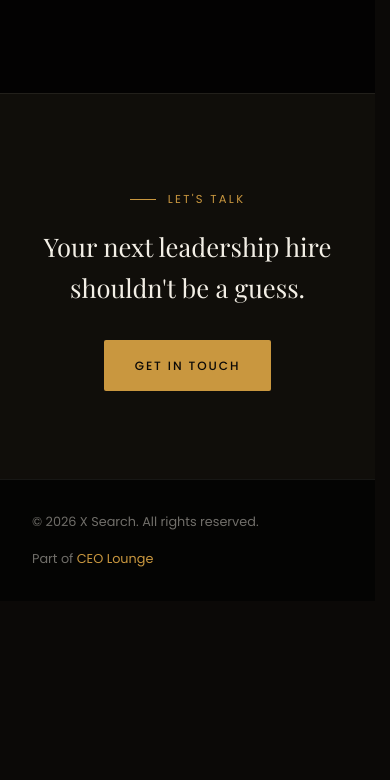
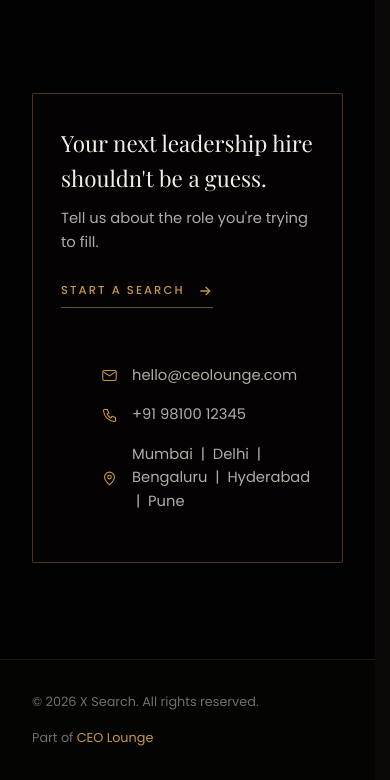
Before and after one commit to pranay665/ceo-lounge-website, a plain HTML site: page xsearch.html in a window 390 px wide. Shown: the part 2873-3653 px from the top of the page. Before the commit the page ends 3474 px from the top, so only its background shows below. Drawn offline with nearby package versions, Linux system fonts and the light colour scheme.

Commit message:
Give X Search the same contact panel as X Lounge
The "Let's talk" section was the last of the old centred CTA band: a full
width tinted strip with an eyebrow and a filled button. It now uses the same
bordered contact panel as "Who do you need in the room?" on X Lounge, with
the heading and arrow link on the left and the email, phone and cities on the
right. Copy stays specific to search. Verified the two panels compute
identically for border, background, padding, columns, heading font and link
treatment.

The hero's "Start a search" button pointed at "#" and went nowhere; it now
targets the panel, matching how X Lounge's hero link behaves.

Removes the .cta-band rules, which no page uses any more.

Co-Authored-By: Claude Opus 5 <noreply@anthropic.com>

```diff
--- a/css/style.css
+++ b/css/style.css
@@ -525,18 +525,6 @@ section.block { padding: 96px 0; position: relative; z-index: 1; }
 .btn-outline:hover { border-color: var(--gold); color: var(--gold); transform: translateY(-1px); }
 .actions { display: flex; gap: 16px; flex-wrap: wrap; }
 
-/* ---------- CTA band ---------- */
-.cta-band {
-  position: relative;
-  z-index: 1;
-  background: rgba(22,18,13,0.72);
-  border-top: 1px solid rgba(243,239,230,0.08);
-  padding: 88px 0;
-  text-align: center;
-}
-.cta-band h2 { font-family: var(--font-serif); font-size: clamp(1.6rem, 3.4vw, 2.3rem); color: var(--paper); max-width: 22ch; margin: 0 auto 32px; }
-.cta-band .eyebrow { justify-content: center; }
-
 /* ---------- footer ---------- */
 .site-footer {
   position: relative;
--- a/xsearch.html
+++ b/xsearch.html
@@ -8,7 +8,7 @@
 <link rel="preconnect" href="https://fonts.googleapis.com">
 <link rel="preconnect" href="https://fonts.gstatic.com" crossorigin>
 <link href="https://fonts.googleapis.com/css2?family=Playfair+Display:wght@400;500;600&family=Poppins:wght@400;500;600;700;800&display=swap" rel="stylesheet">
-<link rel="stylesheet" href="css/style.css?v=14">
+<link rel="stylesheet" href="css/style.css?v=15">
 </head>
 <body>
 
@@ -29,7 +29,7 @@
         <h1>We don't cast a wide net. <span class="accent">We take one precise shot.</span></h1>
         <p class="lede">X Search hires for critical roles — the appointments where a wrong hire costs more than a search ever could. Our edge isn't a database of résumés. It's understanding the company — its strategy, its culture, its politics — before we ever open a search. We don't spray and pray. We study the target, we wait, and we make one shot count. That's what makes us snipers, not headhunters.</p>
         <div class="actions">
-          <a href="#" class="btn btn-primary">Start a search</a>
+          <a href="#contact" class="btn btn-primary">Start a search</a>
           <a href="#approach" class="btn btn-outline">Our approach</a>
         </div>
       </div>
@@ -90,11 +90,31 @@
       </div>
     </section>
 
-    <section class="cta-band">
+    <section class="block" id="contact" style="padding-top:0;">
       <div class="container">
-        <span class="eyebrow">Let's talk</span>
-        <h2>Your next leadership hire shouldn't be a guess.</h2>
-        <a href="#" class="btn btn-primary">Get in touch</a>
+        <div class="contact-panel">
+          <div>
+            <h2>Your next leadership hire shouldn't be a guess.</h2>
+            <p class="sub">Tell us about the role you're trying to fill.</p>
+            <a href="mailto:hello@ceolounge.com" class="link-arrow">Start a search
+              <svg viewBox="0 0 24 24" fill="none" stroke="currentColor" stroke-width="2"><path d="M5 12h14M13 6l6 6-6 6"/></svg>
+            </a>
+          </div>
+          <ul class="contact-list">
+            <li>
+              <svg viewBox="0 0 24 24" fill="none" stroke="currentColor" stroke-width="1.5"><rect x="2.5" y="5" width="19" height="14" rx="2"/><path d="M3 6.5l9 6 9-6"/></svg>
+              <a href="mailto:hello@ceolounge.com">hello@ceolounge.com</a>
+            </li>
+            <li>
+              <svg viewBox="0 0 24 24" fill="none" stroke="currentColor" stroke-width="1.5"><path d="M5 3.5h4l2 5-2.5 1.5a12 12 0 005.5 5.5L15.5 13l5 2v4a1.5 1.5 0 01-1.7 1.5A17 17 0 013.5 5.2 1.5 1.5 0 015 3.5z"/></svg>
+              <a href="tel:+919810012345">+91 98100 12345</a>
+            </li>
+            <li>
+              <svg viewBox="0 0 24 24" fill="none" stroke="currentColor" stroke-width="1.5"><path d="M12 21s7-6.2 7-11a7 7 0 10-14 0c0 4.8 7 11 7 11z"/><circle cx="12" cy="10" r="2.5"/></svg>
+              <span>Mumbai &nbsp;|&nbsp; Delhi &nbsp;|&nbsp; Bengaluru &nbsp;|&nbsp; Hyderabad &nbsp;|&nbsp; Pune</span>
+            </li>
+          </ul>
+        </div>
       </div>
     </section>
   </main>
```
Also changed, not shown: enter.html (+1 -1 lines), index.html (+1 -1 lines), xlounge.html (+1 -1 lines).
